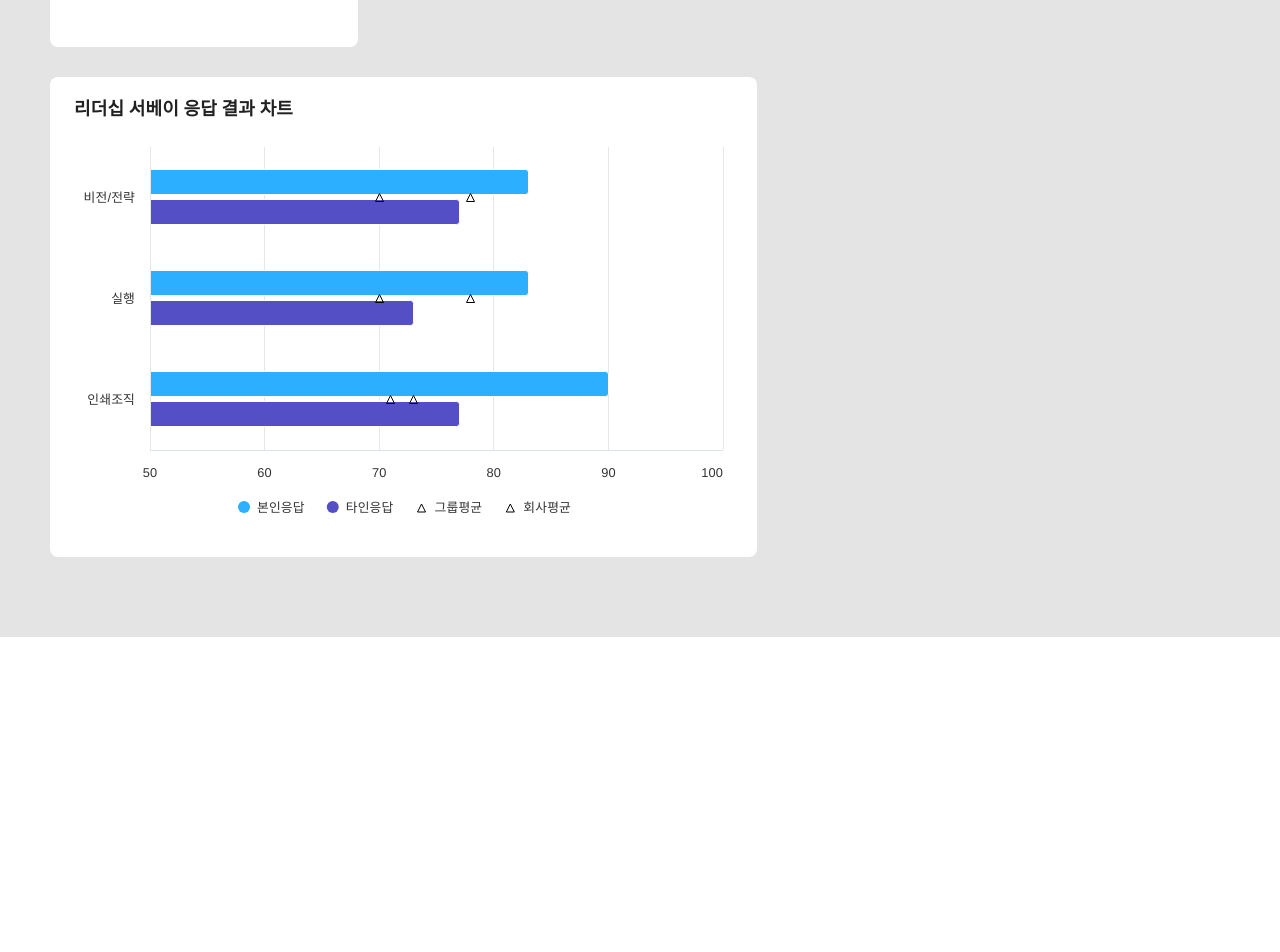
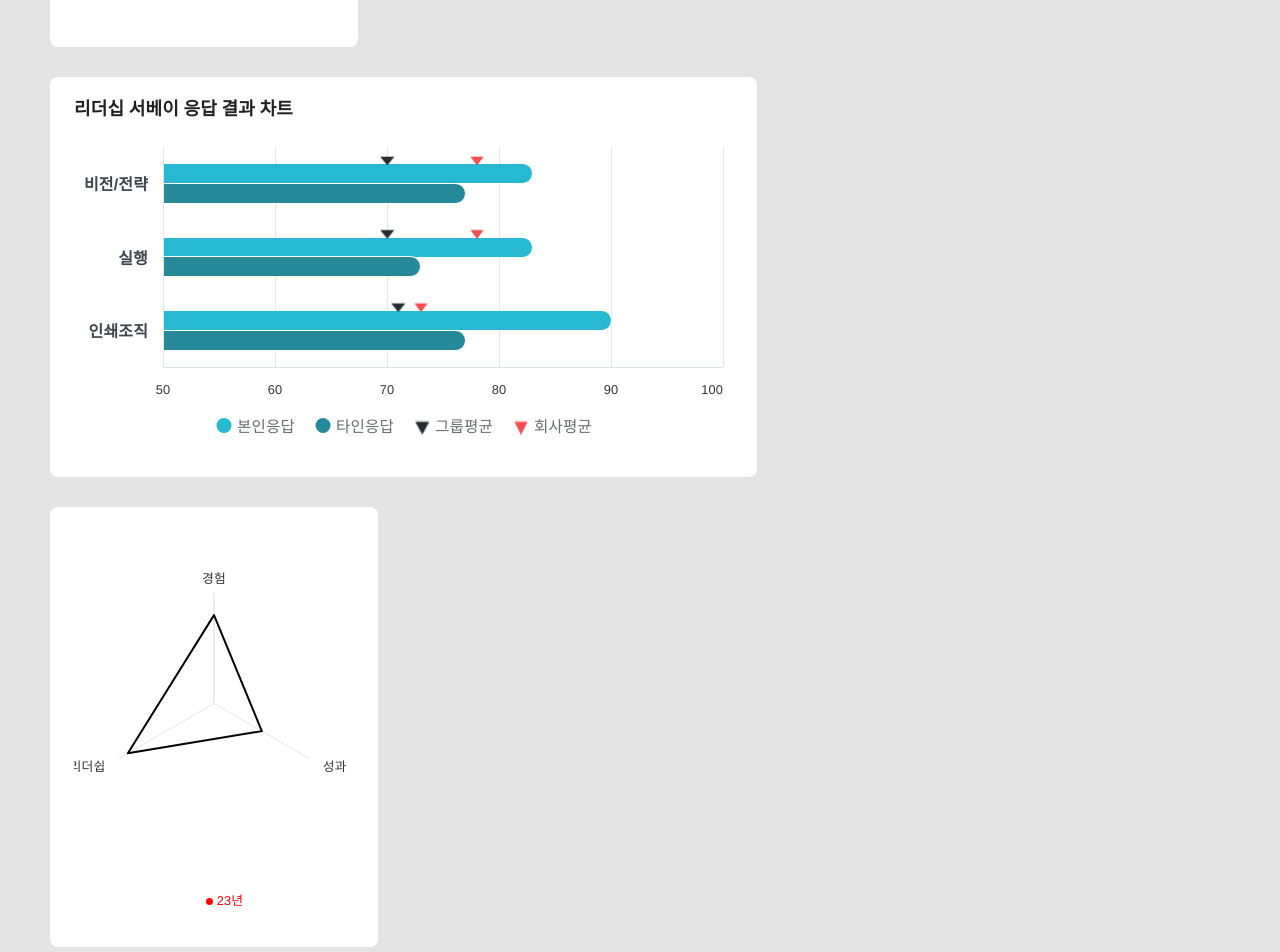
Before and after one commit to withoutthem/pub_tms, a React (Create React App) app: page / in a window 1280 px wide. Shown: the part 1120-2072 px from the top of the page. Before the commit the page ends 1757 px from the top, so only its background shows below. Built offline with nearby package versions, Linux system fonts and the light colour scheme.

Commit message:
그래프 두개 더 추가

```diff
--- a/src/App.tsx
+++ b/src/App.tsx
@@ -7,6 +7,9 @@ import { useEffect } from 'react';
 import Highcharts from 'highcharts';
 import HighchartsReact from 'highcharts-react-official';
 import HCMore from 'highcharts/highcharts-more';
+import { url } from 'inspector';
+import triImg from './images/icon_tri_01.png';
+import triImg2 from './images/icon_tri_02.png';
 HCMore(Highcharts);
 //components
 
@@ -288,10 +291,13 @@ const bigDonutoptions = {
     ],
 };
 
+
+
 //가로그래프 옵션
 const xChartOptions = {
     chart: {
         type: 'bar',
+        height:320,
     },
     title: {
         style: {
@@ -302,34 +308,48 @@ const xChartOptions = {
         enabled: false, // 하단 차트 로고 비활성화
     },
     plotOptions: {
-        scatter: {
-            marker: {
-                symbol: 'triangle',
-                fillColor: ['red', 'green'],
-                lineColor: 'black',
-                lineWidth: 1,
-            },
+        bar: {
+            groupPadding: 0.23,
+            pointWidth:20,
+            borderRadius: 20,
         },
     },
+
     series: [
         {
             name: '본인응답',
             data: [83, 83, 90],
+            color:'#26B9D1'
         },
         {
             name: '타인응답',
             data: [77, 73, 77],
+            color:'#25899A'
         },
         {
             name: '그룹평균',
             type: 'scatter',
-            data: [78, 78, 73],
-        },
-        {
+            data: [70, 70, 71],
+            color: 'black',
+            marker: {
+              symbol: `url(${triImg})`,
+              width: 15,
+              height: 10,
+            },
+            pointPlacement: 0.31,
+          },
+          {
             name: '회사평균',
             type: 'scatter',
-            data: [70, 70, 71],
-        },
+            data: [78, 78, 73],
+            color: 'red',
+            marker: {
+              symbol: `url(${triImg2})`,
+              width: 15,
+              height: 10,
+            },
+            pointPlacement: 0.31,
+          }
     ],
     xAxis: {
         categories: ['비전/전략', '실행', '인쇄조직'],
@@ -337,6 +357,13 @@ const xChartOptions = {
             text: null,
         },
         lineColor: 'transparent',
+        labels: {
+            style: {
+                color: '#3E454D',
+                fontSize: '16px',
+                fontWeight: '700',
+            },
+        },
         gridLineWidth: 0,
     },
     yAxis: {
@@ -349,7 +376,78 @@ const xChartOptions = {
         lineWidth: '1',
         lineColor: '#DAE3ED',
     },
+    legend: {
+        itemStyle: {
+            color: '#6A6D70',
+            fontSize: '15.6px',
+            fontWeight: '400',
+        },
+    },
 };
+
+//폴리곤 옵션
+const polygonOptions = {
+    chart: {
+        polar: true,
+        type: 'polygon',
+    },
+    title: {
+        style: {
+            display: 'none',
+        },
+    },
+    credits: {
+        enabled: false, // 하단 차트 로고 비활성화
+    },
+    xAxis: {
+        categories: ['경험','성과' , '역량/리더쉽',],
+        tickmarkPlacement: 'on',
+        lineWidth: 0
+    },
+    yAxis: {
+        gridLineInterpolation: 'polygon',
+        lineWidth: 0,
+       gridLineWidth: 0, // Remove grid lines
+       labels: {
+            enabled: false // Remove labels
+        },
+        min: 0
+    },
+    series: [{
+        name: '23년',
+        data: [
+            { y: 80, color: 'red' },
+            { y: 50, color: 'red' },
+            { y: 90, color: 'red' }
+          ],
+        pointPlacement: 'on',
+        color:'transparent',
+        lineWidth: 2,
+        lineColor: 'black',
+        marker: {
+            fillColor: 'blue' // legend의 dot의 색상 설정
+        }
+    }],
+    legend: {
+        enabled: true,
+        useHTML: true, // HTML 사용 활성화
+        itemHiddenStyle:{
+            color:'transparent',
+        },
+        itemEvents: {
+            legendItemClick: function() {
+              // 클릭 이벤트 무시
+              return false;
+            }
+        },
+        labelFormatter: function(this:any) {
+        return `
+        <em style="display:inline-block; width:7px;height:7px;background:red; border-radius:50%;"></em>
+        <span style="color: red;">${this.name}</span>
+        `; // 커스텀 마크업으로 텍스트 변경
+        }
+      }
+}
 
 function App() {
     return (
@@ -383,6 +481,11 @@ function App() {
                         <HighchartsReact highcharts={Highcharts} options={xChartOptions} />
                     </StyledbarChart>
                 </StyledWidgetWrapDiv>
+                <StyledWidgetWrapDiv css={{ width: '328px', flex: '0', flexDirection: 'column', marginBottom: '30px' }}>
+                    <StyledbarChart>
+                        <HighchartsReact highcharts={Highcharts} options={polygonOptions} />
+                    </StyledbarChart>
+                </StyledWidgetWrapDiv>
             </StyledFullHeightDiv>
         </>
     );
```
Also changed, not shown: src/images/icon_tri_01.png (added), src/images/icon_tri_02.png (added).
